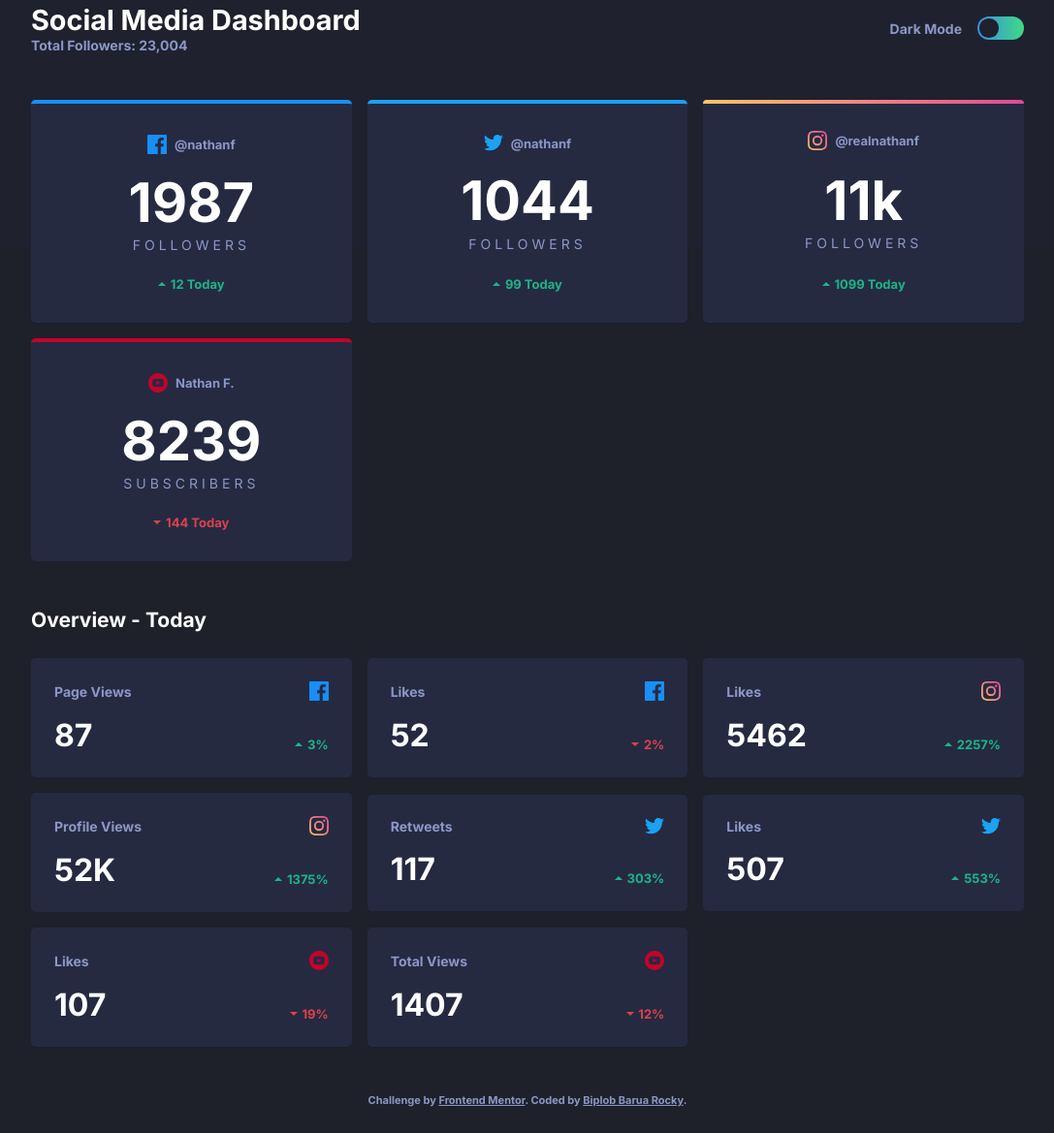
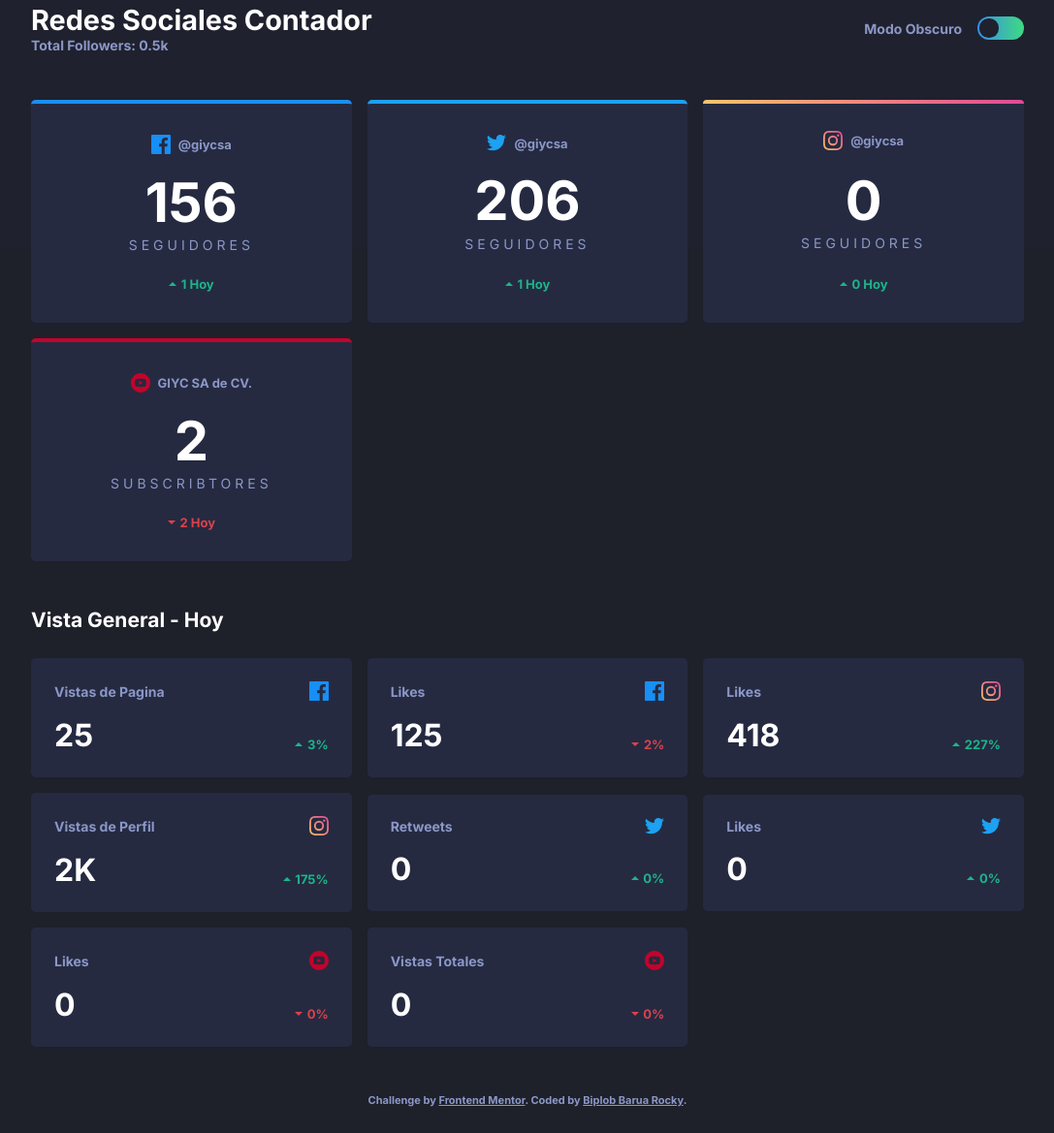
Before and after one commit to IngSalvadorGarciaO/social-media-dashboard-with-theme-switcher-master, a plain HTML site: page index.html in a window 1280 px wide. Shown: the part 45-1214 px from the top of the page at 97% size, without its empty margins (96-1183 px from the left). Drawn offline with Linux system fonts and the light colour scheme.

Commit message:
Update index.html

```diff
--- a/index.html
+++ b/index.html
@@ -5,7 +5,7 @@
   <meta name="viewport" content="width=device-width, initial-scale=1.0">
   <link rel="stylesheet" href="style.css">
   <link rel="icon" type="image/png" sizes="32x32" href="./images/favicon-32x32.png">
-  <title>Frontend Mentor | Social Media Dashboard</title>
+  <title>GIYC SA de CV | Redes Sociales</title>
   <style>
     .attribution { font-size: 11px; text-align: center; margin: 1.7rem;}
     .attribution a { color: hsl(228, 34%, 66%) }
@@ -15,12 +15,12 @@
 <body>
   <header>
     <div>
-      <h1>Social Media Dashboard</h1>
-      <p>Total Followers: 23,004</p>
+      <h1>Redes Sociales Contador</h1>
+      <p>Total Followers: 0.5k</p>
     </div>
     <hr>
     <div class="toggle-button">
-      <span id="mode-text">Dark Mode</span>
+      <span id="mode-text">Modo Obscuro</span>
       <label for="switch" class="switch">
         <input type="checkbox" id="switch">
         <span class="slider"></span>
@@ -32,61 +32,61 @@
       <a href="#" class="square-card facebook" aria-label="card">
         <div class="name">
           <img src="./images/icon-facebook.svg" alt="media-icon">
-          <span>@nathanf</span>
+          <span>@giycsa</span>
         </div>
-        <h2>1987</h2>
-        <p>Followers</p>
+        <h2>156</h2>
+        <p>Seguidores</p>
         <div class="change increase">
           <img src="./images/icon-up.svg" alt="up-arrow">
-          <span>12 Today</span>
+          <span>1 Hoy</span>
         </div>
       </a>
       <a href="#" class="square-card twitter" aria-label="card">
         <div class="name">
           <img src="./images/icon-twitter.svg" alt="media-icon">
-          <span>@nathanf</span>
+          <span>@giycsa</span>
         </div>
-        <h2>1044</h2>
-        <p>Followers</p>
+        <h2>206</h2>
+        <p>Seguidores</p>
         <div class="change increase">
           <img src="./images/icon-up.svg" alt="up-arrow">
-          <span>99 Today</span>
+          <span>1 Hoy</span>
         </div>
       </a>
       <a href="#" class="square-card instagram" aria-label="card">
         <div class="name">
           <img src="./images/icon-instagram.svg" alt="media-icon">
-          <span>@realnathanf</span>
+          <span>@giycsa</span>
         </div>
-        <h2>11k</h2>
-        <p>Followers</p>
+        <h2>0</h2>
+        <p>Seguidores</p>
         <div class="change increase">
           <img src="./images/icon-up.svg" alt="up-arrow">
-          <span>1099 Today</span>
+          <span>0 Hoy</span>
         </div>
       </a>
       <a class="square-card youtube" aria-label="card">
         <div class="name">
           <img src="./images/icon-youtube.svg" alt="media-icon">
-          <span>Nathan F.</span>
+          <span>GIYC SA de CV.</span>
         </div>
-        <h2>8239</h2>
-        <p>Subscribers</p>
+        <h2>2</h2>
+        <p>Subscribtores</p>
         <div class="change decrease">
           <img src="./images/icon-down.svg" alt="down-arrow">
-          <span>144 Today</span>
+          <span>2 Hoy</span>
         </div>
       </a>
     </div>
-    <h2 id="overview-heading">Overview - Today</h2>
+    <h2 id="overview-heading">Vista General - Hoy</h2>
     <section class="overview">
       <a href="#" class="rectan-card" aria-label="card">
         <div class="up">
-          <p>Page Views</p>
+          <p>Vistas de Pagina</p>
           <img src="./images/icon-facebook.svg" alt="media-icon">
         </div>
         <div class="down">
-          <h2>87</h2>
+          <h2>25</h2>
           <div class="change increase">
             <img src="./images/icon-up.svg" alt="up-arrow">
             <span>3%</span>
@@ -99,7 +99,7 @@
           <img src="./images/icon-facebook.svg" alt="media-icon">
         </div>
         <div class="down">
-          <h2>52</h2>
+          <h2>125</h2>
           <div class="change decrease">
             <img src="./images/icon-down.svg" alt="down-arrow">
             <span>2%</span>
@@ -112,23 +112,23 @@
           <img src="./images/icon-instagram.svg" alt="media-icon">
         </div>
         <div class="down">
-          <h2>5462</h2>
+          <h2>418</h2>
           <div class="change increase">
             <img src="./images/icon-up.svg" alt="up-arrow">
-            <span>2257%</span>
+            <span>227%</span>
           </div>
         </div>
       </a>
       <a href="#" class="rectan-card" aria-label="card">
         <div class="up">
-          <p>Profile Views</p>
+          <p>Vistas de Perfil</p>
           <img src="./images/icon-instagram.svg" alt="media-icon">
         </div>
         <div class="down">
-          <h2>52K</h2>
+          <h2>2K</h2>
           <div class="change increase">
             <img src="./images/icon-up.svg" alt="up-arrow">
-            <span>1375%</span>
+            <span>175%</span>
           </div>
         </div>
       </a>
@@ -138,10 +138,10 @@
           <img src="./images/icon-twitter.svg" alt="media-icon">
         </div>
         <div class="down">
-          <h2>117</h2>
+          <h2>0</h2>
           <div class="change increase">
             <img src="./images/icon-up.svg" alt="up-arrow">
-            <span>303%</span>
+            <span>0%</span>
           </div>
         </div>
       </a>
@@ -151,10 +151,10 @@
           <img src="./images/icon-twitter.svg" alt="media-icon">
         </div>
         <div class="down">
-          <h2>507</h2>
+          <h2>0</h2>
           <div class="change increase">
             <img src="./images/icon-up.svg" alt="up-arrow">
-            <span>553%</span>
+            <span>0%</span>
           </div>
         </div>
       </a>
@@ -164,23 +164,23 @@
           <img src="./images/icon-youtube.svg" alt="media-icon">
         </div>
         <div class="down">
-          <h2>107</h2>
+          <h2>0</h2>
           <div class="change decrease">
             <img src="./images/icon-down.svg" alt="down-arrow">
-            <span>19%</span>
+            <span>0%</span>
           </div>
         </div>
       </a>
       <a href="#" class="rectan-card" aria-label="card">
         <div class="up">
-          <p>Total Views</p>
+          <p>Vistas Totales</p>
           <img src="./images/icon-youtube.svg" alt="media-icon">
         </div>
         <div class="down">
-          <h2>1407</h2>
+          <h2>0</h2>
           <div class="change decrease">
             <img src="./images/icon-down.svg" alt="down-arrow">
-            <span>12%</span>
+            <span>0%</span>
           </div>
         </div>
       </a>
```
